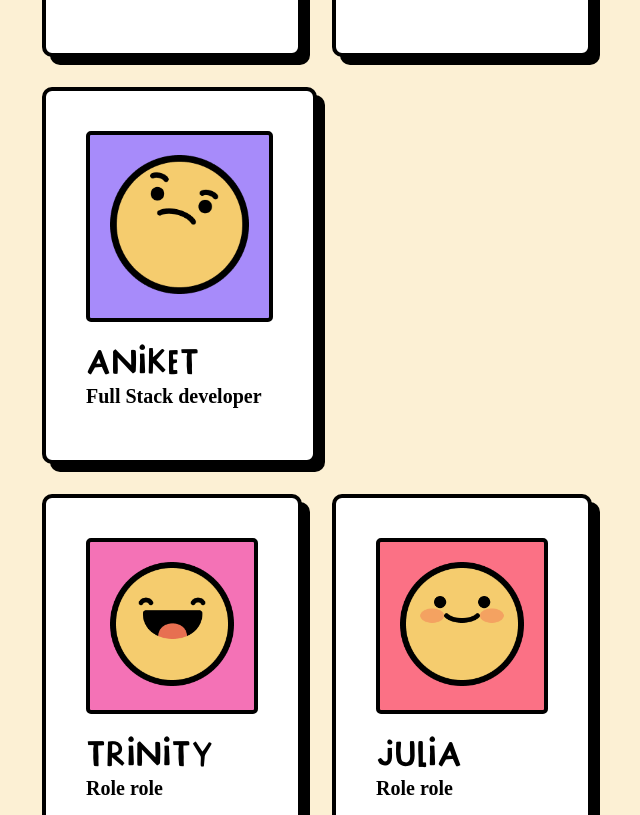
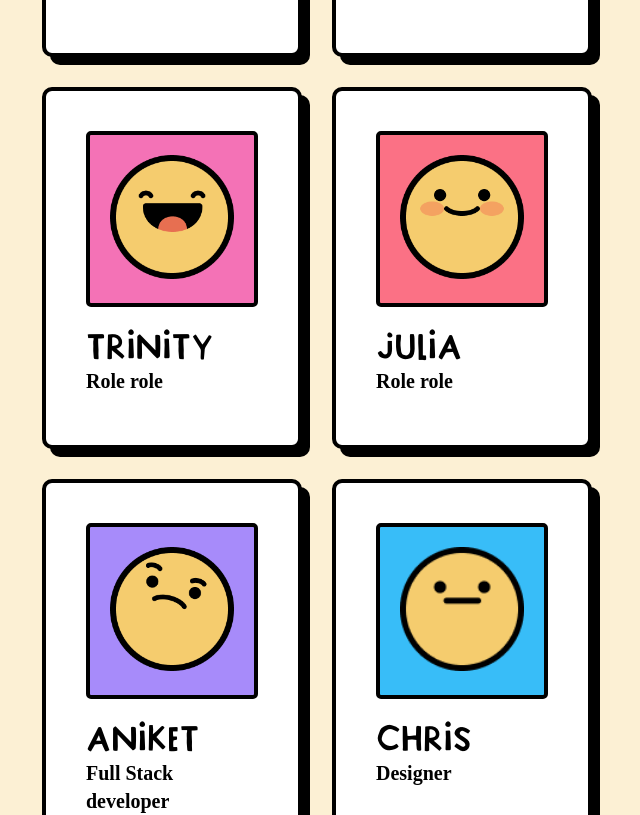
Before and after one commit to Hackathon-Hacked2023/DivineInspiration, a React (Create React App) app in the folder frontend/tone-teller/: page / in a window 1280 px wide. Shown: the part 4823-5638 px from the top of the page, without its empty margins (608-1248 px from the left). Built offline with nearby package versions, Linux system fonts and the light colour scheme; a web font is replaced by a local one.

Commit message:
i fixed aniket being big

```diff
--- a/frontend/tone-teller/src/components/LandingContent.js
+++ b/frontend/tone-teller/src/components/LandingContent.js
@@ -233,14 +233,6 @@ export default function Hero() {
             </div>
           </div>
 
-          <div className="meet-the-team-column">
-              <div className="meet-the-team-img background-violet">
-                <img src="/images/developer5.png"></img>
-              </div>
-              <p className="heading-4">ANIKET</p>
-              <p className="heading-6">Full Stack developer</p>
-            </div>
-
           <div className="meet-the-team-row">
             <div className="meet-the-team-column">
               <div className="meet-the-team-img background-pink">
@@ -261,13 +253,20 @@ export default function Hero() {
 
           <div className="meet-the-team-row">
             <div className="meet-the-team-column">
+              <div className="meet-the-team-img background-violet">
+                <img src="/images/developer5.png"></img>
+              </div>
+              <p className="heading-4">ANIKET</p>
+              <p className="heading-6">Full Stack developer</p>
+            </div>
+
+            <div className="meet-the-team-column">
               <div className="meet-the-team-img background-sky">
                 <img src="/images/developer2.png"></img>
               </div>
               <p className="heading-4">CHRIS</p>
               <p className="heading-6">Designer</p>
             </div>
-
           </div>
         </div>
       </div>
```
